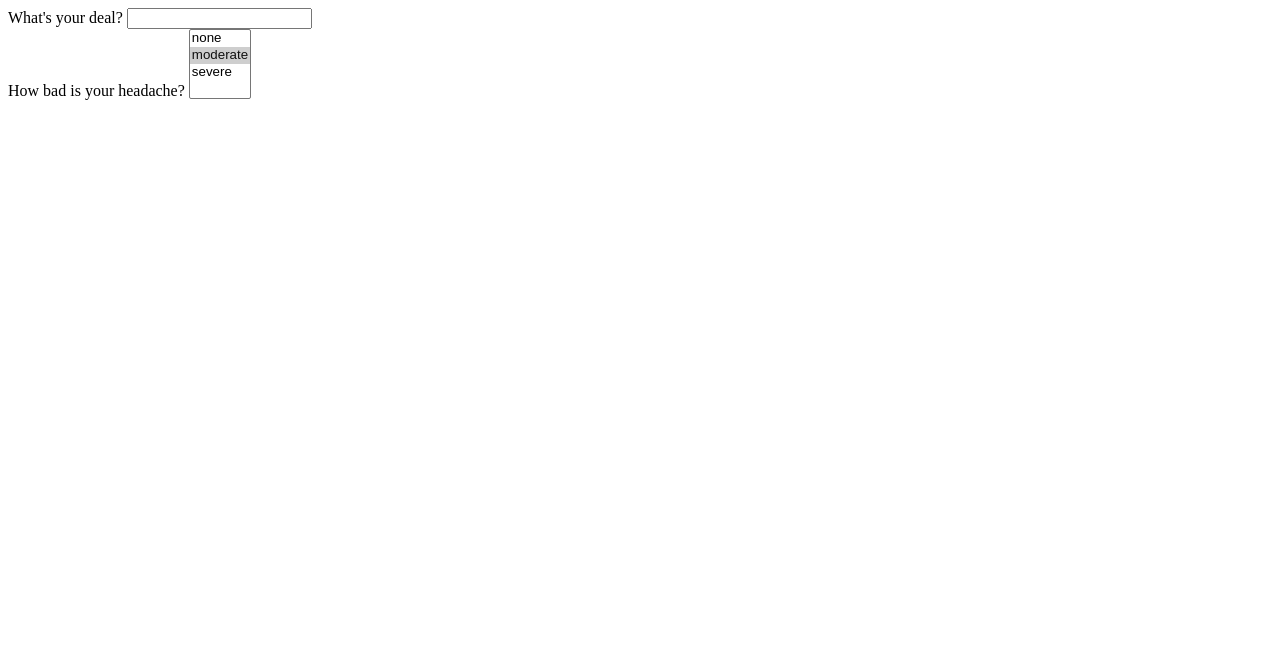
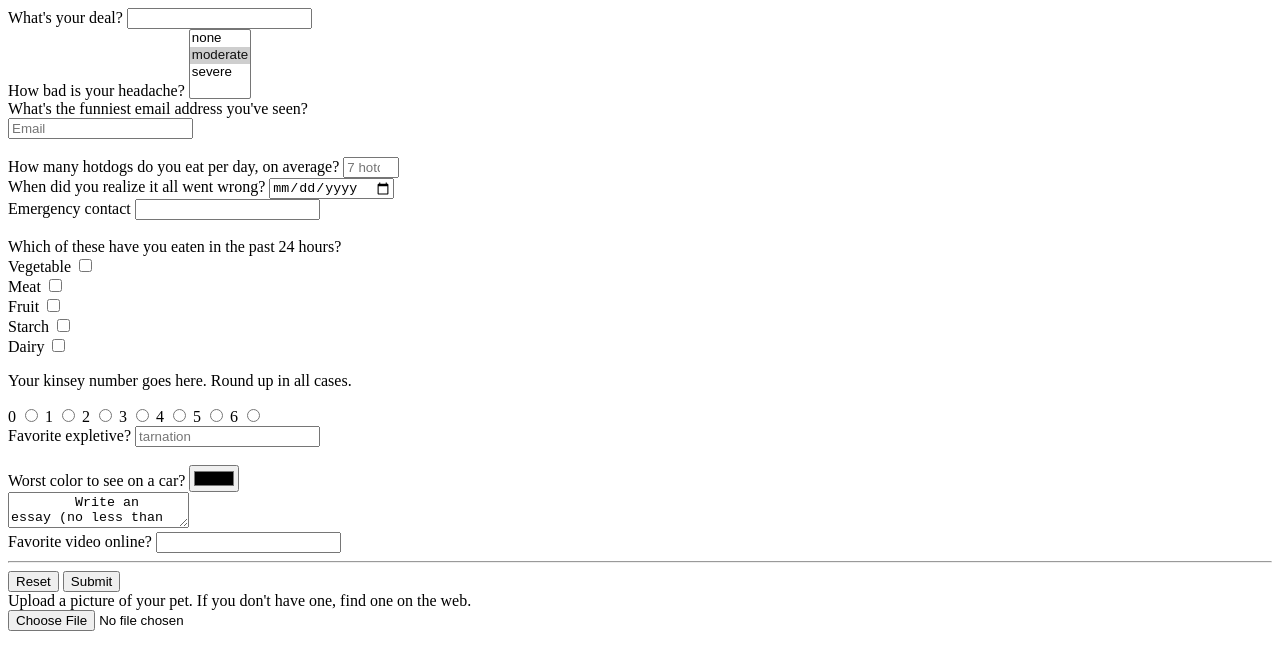
Before and after one commit to ErikReducation/HTML-Form-with-CSS, a plain HTML site: page index.html in a window 1280 px wide. Drawn offline with Linux system fonts and the light colour scheme.

Commit message:
Update index.html

```diff
--- a/index.html
+++ b/index.html
@@ -21,61 +21,157 @@ border: double cornflowerblue;
 
 </head>
 <body>
+  <div class = "container-fluid">
   <form action = "results.html" method = "GET">
-    <div><!--Text-->
+  <div clas = "row">
+    <div class = "col" style= "width:33.33%;"><!--Text-->
       <label>
         What's your deal?
         <input type = "text" name = "deal" id = "deal">
       </label>
     </div>
-    <div><!--Slidey-->
-      <label for = "faveDay">How bad is your headache?</label>
+    <div class = "col" style= "width:33.33%;"><!--Slidey-->
+      <label for = "levelOfPain">How bad is your headache?</label>
       <select name = "levelOfPain" id = "levelOfPain" multiple>
         <option label = "none" value = "none">none</option>
         <option label = "moderate" value = "moderate" selected >moderate</option>
-	<option label = "severe" value = "severe">severe</option>
+	      <option label = "severe" value = "severe">severe</option>
       </select>
     </div>
-    <div><!--Email-->
-
+    <div class = "col" style= "width:33.33%;"><!--Email-->
+      <label>
+        What's the funniest email address you've seen?
+        <input type = "email" name = "email" id = "email" placeholder = "Email" required>
+      </label>
     </div>
-    <div><!--Number-->
-
+  </div>
+  <br>
+  <div class = "row">
+    <div class = "col" style= "width:33.33%;"><!--Number-->
+      <label>
+        How many hotdogs do you eat per day, on average?
+        <input type = "number" name = "diet" id="diet" min="0" max="20" steps="1" placeholder="7 hotdogs" required>
+      </label>
     </div>
-    <div><!--Date-->
-
+    <div class = "col" style= "width:33.33%;"><!--Date-->
+      <label>
+      When did you realize it all went wrong?
+      <input type = "date" name = "date" id = "date" required min="1901-01-01">
+      </label>
     </div>
-    <div><!--Phone-->
-
+    <div class = "col" style= "width:33.33%;"><!--Phone-->
+      <label for = "phoneNumber">Emergency contact</label>
+        <input type = "tel" name = "phoneNumber" id = "phoneNumber">
     </div>
-    <div><!--Check-->
-
+  </div>
+  <br>
+  <div class = "row">
+    <div class = "col" style= "width:33.33%;"><!--Check-->
+      <div>Which of these have you eaten in the past 24 hours?</div><!--Checkbox Header-->
+      <div>
+        <label>
+          Vegetable
+          <input type = "checkbox" name = "food1" id = "Vegetable">
+        </label>
+      </div><!--Vegetable-->
+      <div>
+        <label>
+          Meat
+          <input type = "checkbox" name = "food2" id = "Meat">
+        </label>
+      </div><!--Meat-->
+      <div>
+        <label>
+          Fruit
+          <input type = "checkbox" name = "food3" id = "Fruit">
+        </label>
+      </div><!--Fruit-->
+      <div>
+        <label>
+          Starch
+          <input type = "checkbox" name = "food4" id = "Starch">
+        </label>
+      </div><!--Starch-->
+      <div>
+        <label>
+          Dairy
+          <input type = "checkbox" name = "food5" id = "Dairy">
+        </label>
+      </div><!--Dairy-->
     </div>
-    <div><!--Radio-->
-
+    <div class = "col" style= "width:33.33%;"><!--Radio-->
+      <p>Your kinsey number goes here. Round up in all cases.</p>
+      <label>
+        0
+        <input type = "radio" name = "preference" id = "0" value = "0">
+      </label>
+      <label>
+        1
+        <input type = "radio" name = "preference" id = "1" value = "1">
+      </label>
+      <label>
+        2
+        <input type = "radio" name = "preference" id = "2" value = "2">
+      </label>
+      <label>
+        3
+        <input type = "radio" name = "preference" id = "3" value = "3">
+      </label>
+      <label>
+        4
+        <input type = "radio" name = "preference" id = "4" value = "4">
+      </label>
+      <label>
+        5
+        <input type = "radio" name = "preference" id = "5" value = "5">
+      </label>
+      <label>
+        6
+        <input type = "radio" name = "preference" id = "6" value = "6">
+      </label>
     </div>
-    <div><!--Pword-->
-
+    <div class = "col" style= "width:33.33%;"><!--Pword-->
+      <label>
+        Favorite expletive?
+        <input type = "password" name = "bleep" id = "bleep" placeholder = "tarnation" required>
+      </label>
     </div>
-    <div><!--Color-->
-
+  </div>
+  <br>
+  <div class = "row">
+    <div class = "col" style= "width:33.33%;"><!--Color-->
+      <label for = "carColor">Worst color to see on a car?</label>
+      <input type = "color" name = "carColor" id = "carColor">
     </div>
-    <div><!--Textarea-->
-
-
+    <div class = "col" style= "width:33.33%;"><!--Textarea, capped to length of Twitter post as a cruel joke-->
+      <textarea name = "essay" id = "essay" maxlength = "280">
+        Write an essay (no less than 10,000 words) on the relationship between the USA and China, mentioning specifically the diplomatic tension caused by the discrepancies between official stances and PR moves, saber-rattling and cooperation, unilateral sanctions and international law, etc. You must cite both US and Chinese national media sources, international law, and at least one twitter post.
+      </textarea>
     </div>
-    <div><!--url-->
-
+    <div class = "col" style= "width:33.33%;"><!--url-->
+      <label for = "goodVideo">Favorite video online?</label>
+      <input type = "url" name = "goodVideo" id = "goodVideo">
     </div>
+  </div>
+  <hr>
+  <div class = "row">
     <div><!--hidden-->
-
+      <input type = "hidden" name="todaysPowerball" id = "todaysPowerball"
+      value = "secretNumber">
     </div>
-    <div><!--reset-->
-
-    </div>
-    <div><!--submit-->
-
+    <div class = "col" style= "width:50%;"><!--buttons-->
+      <button type = "reset">Reset</button>
+      <button type = "submit">Submit</button>
     </div>
   </form>
+
+  <div class = "col" style= "width:50%;">
+    <form action = "results.html" method = "GET" enctype="multipart/form-data">
+      Upload a picture of your pet. If you don't have one, find one on the web.
+      <input type = "file" name = "petPic" id = "petPic">
+    </form>
+  </div>
+  </div>
+  </div>
 </body>
 </html>
```
